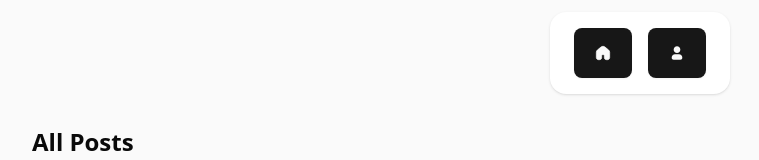
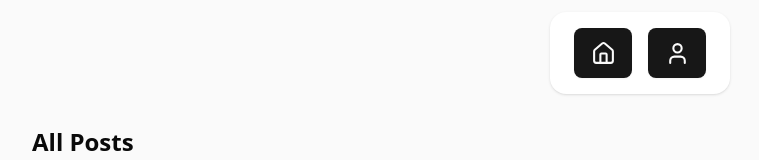
Before and after one commit to Maxhu787/anon-board, a Next.js app: page / in a window 1280 px wide. Shown: the top 160 px of the page, without its empty margins (0-759 px from the left). Built offline with nearby package versions, Linux system fonts and the light colour scheme.

Commit message:
fixed colors

```diff
--- a/components/NavBar.jsx
+++ b/components/NavBar.jsx
@@ -7,8 +7,8 @@ import {
   NavigationMenuList,
 } from "@/components/ui/navigation-menu";
 import { Button } from "./ui/button";
-import { HomeIcon } from "./svg/HomeIcon";
-import { UserIcon } from "./svg/UserIcon";
+import { HouseIcon } from "lucide-react";
+import { UserIcon } from "lucide-react";
 
 function NavBar() {
   return (
@@ -17,14 +17,14 @@ function NavBar() {
         <NavigationMenuItem>
           <Button asChild className="min-w-[58px] min-h-[50px]">
             <Link href="/">
-              <HomeIcon />
+              <HouseIcon style={{ height: 25, width: 25 }} />
             </Link>
           </Button>
         </NavigationMenuItem>
         <NavigationMenuItem>
           <Button asChild className="min-w-[58px] min-h-[50px]">
             <Link href="/profile">
-              <UserIcon />
+              <UserIcon style={{ height: 25, width: 25 }} />
             </Link>
           </Button>
         </NavigationMenuItem>
--- a/components/svg/HomeIcon.jsx
+++ /dev/null
@@ -1,19 +0,0 @@
-export const HomeIcon = () => {
-  return (
-    <svg
-      width="1em"
-      height="1em"
-      viewBox="0 0 24 24"
-      fill="none"
-      stroke="currentColor"
-      xmlns="http://www.w3.org/2000/svg"
-    >
-      <path
-        fillRule="evenodd"
-        clipRule="evenodd"
-        d="M20.479 7.57827L15.093 3.12502C13.2787 1.62499 10.7213 1.62499 8.90703 3.12502L3.52097 7.57827C2.55059 8.38059 2 9.59706 2 10.8663V18.8739C2 20.5419 3.28643 22 5 22H7C8.65685 22 10 20.6569 10 19V15.6848C10 15.0044 10.5044 14.5587 11 14.5587H13C13.4956 14.5587 14 15.0044 14 15.6848V19C14 20.6569 15.3431 22 17 22H19C20.7136 22 22 20.5419 22 18.8739V10.8663C22 9.59706 21.4494 8.38059 20.479 7.57827Z"
-        fill="currentColor"
-      />
-    </svg>
-  );
-};
--- a/components/svg/UserIcon.jsx
+++ /dev/null
@@ -1,24 +0,0 @@
-export const UserIcon = () => {
-  return (
-    <svg
-      width="1em"
-      height="1em"
-      viewBox="0 0 24 24"
-      fill="none"
-      xmlns="http://www.w3.org/2000/svg"
-    >
-      <path
-        fillRule="evenodd"
-        clipRule="evenodd"
-        d="M9 14C6.23858 14 4 16.2386 4 19C4 20.6569 5.34315 22 7 22H17C18.6569 22 20 20.6569 20 19C20 16.2386 17.7614 14 15 14H9Z"
-        fill="currentColor"
-      />
-      <path
-        fillRule="evenodd"
-        clipRule="evenodd"
-        d="M12 2C9.23858 2 7 4.23858 7 7C7 9.76142 9.23858 12 12 12C14.7614 12 17 9.76142 17 7C17 4.23858 14.7614 2 12 2Z"
-        fill="currentColor"
-      />
-    </svg>
-  );
-};
```
